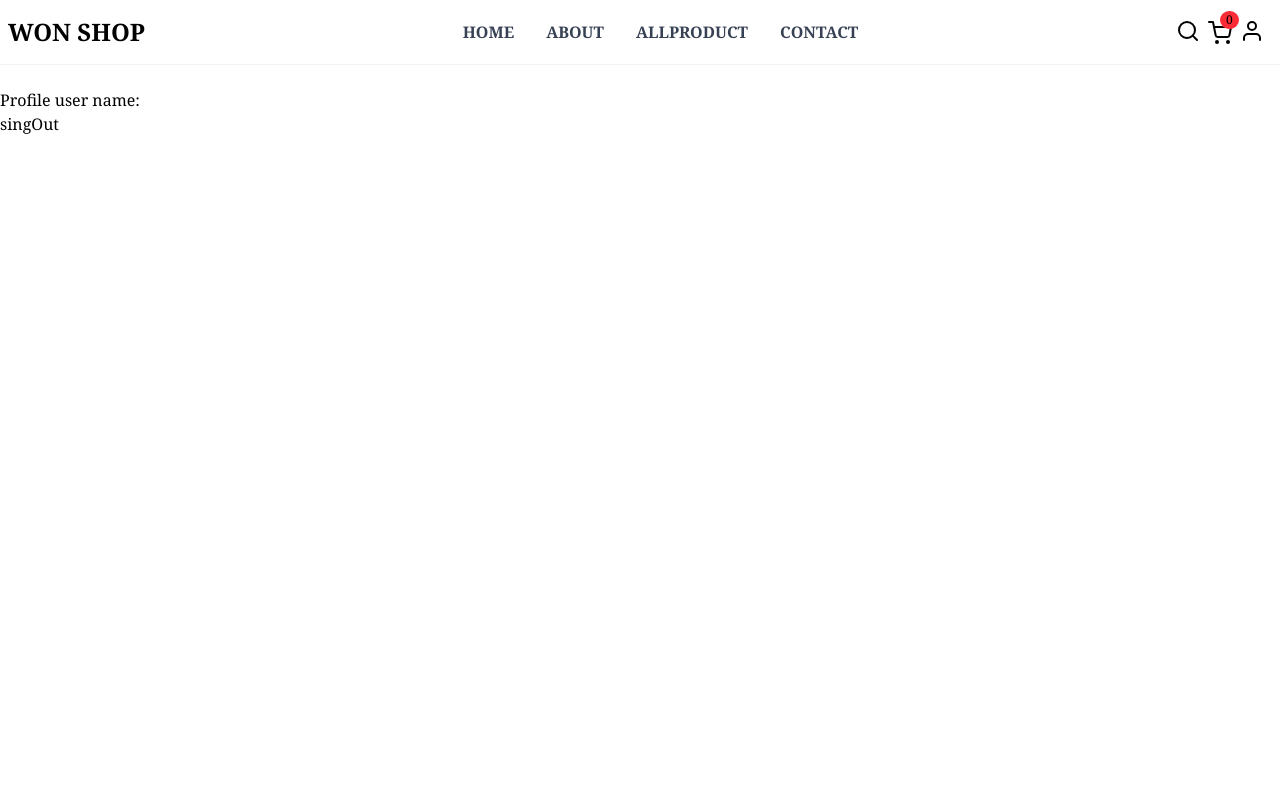
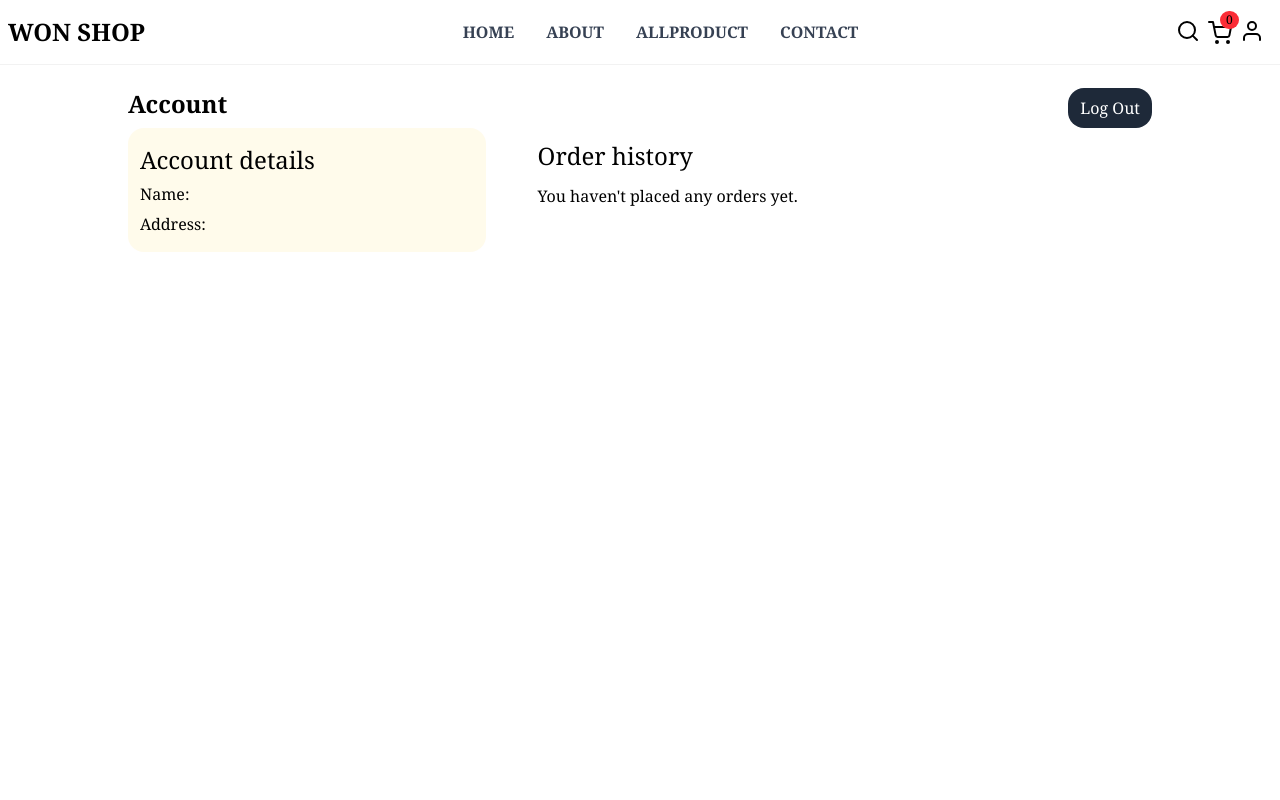
Before and after one commit to Sahadat-Hossen1/Ecommerce-Frontend, a React (Vite) app: page /profile in a window 1280 px wide. Shown: the top 800 px of the page. Built offline with nearby package versions, Linux system fonts and the light colour scheme; no server answers.

Commit message:
profile page static design complete to will be dainamic after contencting json server

```diff
--- a/src/Pages/Profile/Profile.jsx
+++ b/src/Pages/Profile/Profile.jsx
@@ -3,21 +3,50 @@ import { use_Auth_Data_Context } from "../../Components/ContextApi/AuthContext";
 import { useNavigate } from "react-router-dom";
 
 export default function Profile() {
-  const { User,handleSignOut } = use_Auth_Data_Context();
-    const navigate = useNavigate();
-    // const x=import.meta.env.VITE_NAME
-    // console.log(x);
+  const { User, handleSignOut } = use_Auth_Data_Context();
+  const navigate = useNavigate();
+  // const x=import.meta.env.VITE_NAME
+  // console.log(x);
 
-
-  const SignOut=()=>{
-handleSignOut().catch(error=>console.log(error))
-navigate('/')
-  }
+  const SignOut = () => {
+    handleSignOut().catch((error) => console.log(error));
+    navigate("/");
+  };
+  //demo product
+  const demo_product=[]
 
   return (
-    <div>
-      <h1>Profile user name:{User?.displayName} </h1>
-      <button onClick={SignOut}> singOut</button>
+    <div className="w-[80%] mx-auto ">
+      {/* <h1>Profile user name:{User?.displayName} </h1>
+      <button onClick={SignOut}> singOut</button> */}
+      <div className="flex justify-between  ">
+        <h1 className="font-bold text-xl md:text-2xl">Account</h1>
+        <button
+          onClick={SignOut}
+          className="bg-gray-800 text-white px-3 py-2 rounded-2xl hover:bg-gray-900  transition-all delay-200"
+        >
+          Log Out
+        </button>
+      </div>
+      <div className="flex justify-between ">
+        {/* there will be user all details */}
+        <div className="bg-amber-50 w-[35%] rounded-2xl py-4 pl-3 flex flex-col space-y-1.5" >
+          <h1 className="text-2xl ">Account details</h1>
+          <h3>Name: {User?.displayName} </h3>
+          <h4> Address: {User?.address}</h4>
+        </div>
+        {/* there will all checkout product which had user checkout */}
+        <div className="w-[60%]">
+          <h5 className="text-2xl py-3">Order history</h5>
+            <div>
+              {
+                demo_product.length !==0 ? <p>product list </p>:<p>You haven't placed any orders yet.
+
+</p>
+              }
+            </div>
+        </div>
+      </div>
     </div>
   );
 }
```
